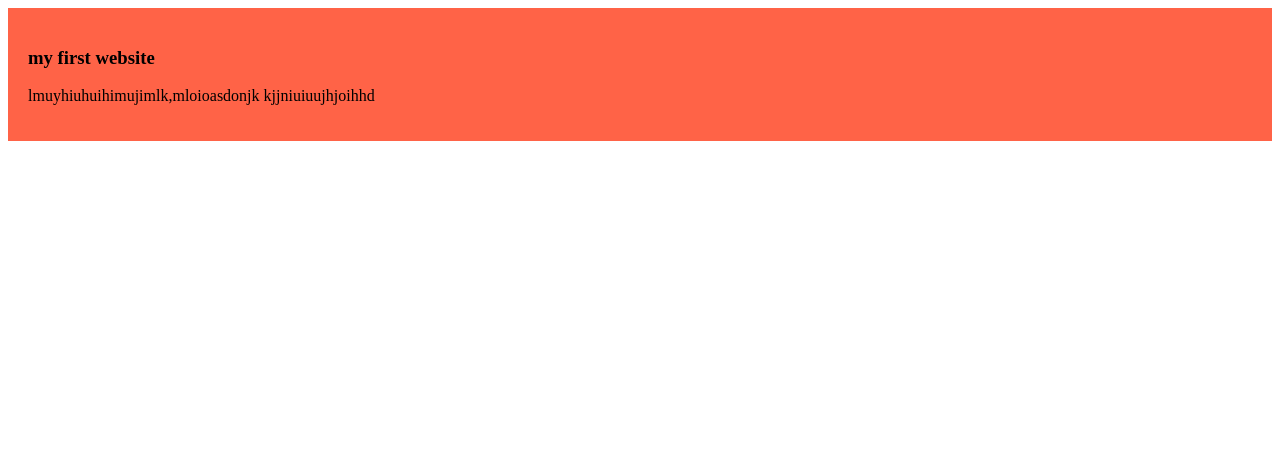
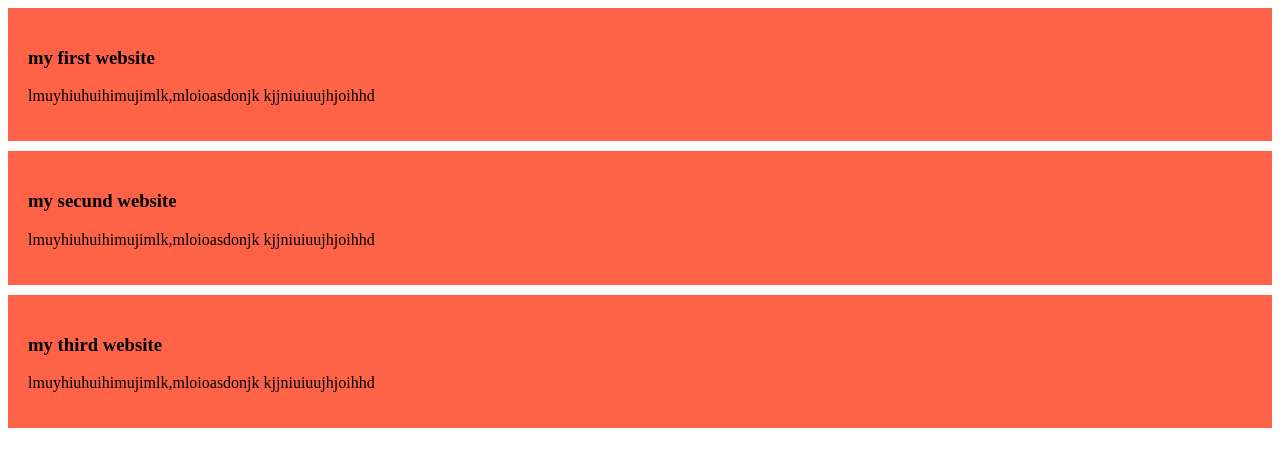
Before and after one commit to Sizan458/my-first-github-repo, a plain HTML site: page index.html in a window 1280 px wide. Drawn offline with Linux system fonts and the light colour scheme.

Commit message:
addad the second and third vlog

```diff
--- a/index.html
+++ b/index.html
@@ -13,5 +13,17 @@
             kjjniuiuujhjoihhd
         </p>
     </div>
+    <div>
+        <h3> my secund website</h3>
+        <p>lmuyhiuhuihimujimlk,mloioasdonjk
+            kjjniuiuujhjoihhd
+        </p>
+    </div>
+    <div>
+        <h3> my third website</h3>
+        <p>lmuyhiuhuihimujimlk,mloioasdonjk
+            kjjniuiuujhjoihhd
+        </p>
+    </div>
 </body>
 </html>
--- a/style/blog.css
+++ b/style/blog.css
@@ -1,4 +1,5 @@
 div{
     background-color:tomato ;
     padding: 20px;
+    margin-bottom: 10px;
 }
```
